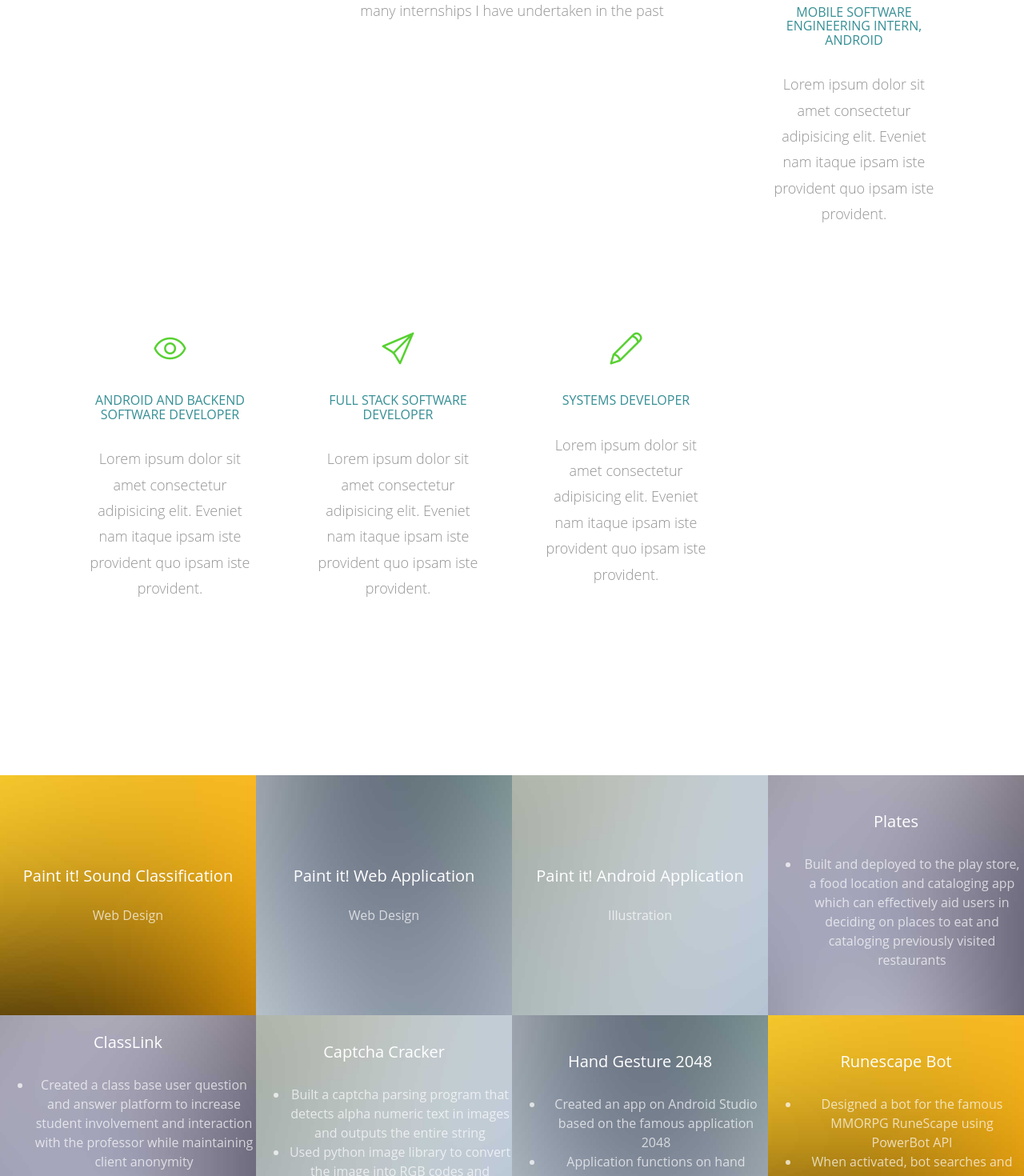
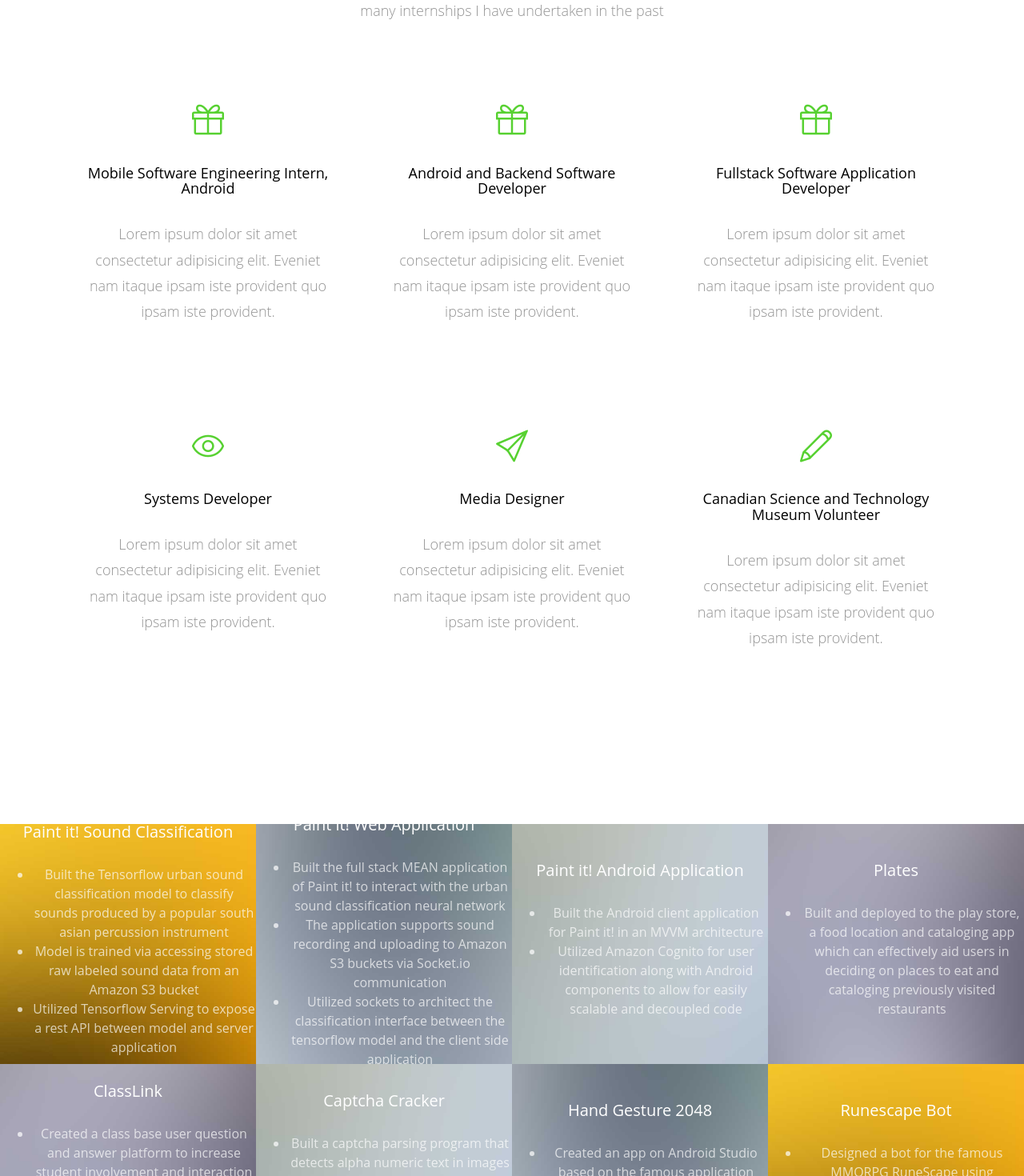
Before and after one commit to RahulChakravarthy/R7chakra-Webapp, an Angular app: page / in a window 1280 px wide. Shown: the part 1540-3010 px from the top of the page at 80% size. Built offline with nearby package versions, Linux system fonts and the light colour scheme; what @ngui/sticky, ng2-scroll-to would draw is missing.

Commit message:
Fixed internship and project sections

```diff
--- a/src/app/app.component.html
+++ b/src/app/app.component.html
@@ -79,32 +79,45 @@
           <h2>Internships</h2>
           <p>I have accumulated a wide variety of technical skills through the many internships I have undertaken in the past</p>
         </div>
-        <div class="col-md-3">
+        <div class="col-md-4">
           <div class="service">
             <div class="icon"><i class="icon-present"></i></div>
-            <h3>Mobile Software Engineering Intern, Android</h3>
+            <h4>Mobile Software Engineering Intern, Android</h4>
             <p>Lorem ipsum dolor sit amet consectetur adipisicing elit. Eveniet nam itaque ipsam iste provident quo ipsam iste provident.</p>
           </div>
         </div>
-        <div class="col-md-3">
+        <div class="col-md-4">
           <div class="service">
-            <div class="icon"><i class="icon-eye"></i></div>
-            <h3>Android and Backend Software Developer</h3>
+            <div class="icon"><i class="icon-present"></i></div>
+            <h4>Android and Backend Software Developer</h4>
             <p>Lorem ipsum dolor sit amet consectetur adipisicing elit. Eveniet nam itaque ipsam iste provident quo ipsam iste provident.</p>
           </div>
         </div>
-        <div class="col-md-3">
+        <div class="col-md-4">
           <div class="service">
-            <div class="icon"><i class="icon-paper-plane"></i></div>
-            <h3>Full Stack Software Developer</h3>
+            <div class="icon"><i class="icon-present"></i></div>
+            <h4>Fullstack Software Application Developer</h4>
             <p>Lorem ipsum dolor sit amet consectetur adipisicing elit. Eveniet nam itaque ipsam iste provident quo ipsam iste provident.</p>
           </div>
         </div>
-
-        <div class="col-md-3">
+        <div class="col-md-4">
+          <div class="service">
+            <div class="icon"><i class="icon-eye"></i></div>
+            <h4>Systems Developer</h4>
+            <p>Lorem ipsum dolor sit amet consectetur adipisicing elit. Eveniet nam itaque ipsam iste provident quo ipsam iste provident.</p>
+          </div>
+        </div>
+        <div class="col-md-4">
+          <div class="service">
+            <div class="icon"><i class="icon-paper-plane"></i></div>
+            <h4>Media Designer</h4>
+            <p>Lorem ipsum dolor sit amet consectetur adipisicing elit. Eveniet nam itaque ipsam iste provident quo ipsam iste provident.</p>
+          </div>
+        </div>
+        <div class="col-md-4">
           <div class="service">
             <div class="icon"><i class="icon-pencil"></i></div>
-            <h3>Systems Developer</h3>
+            <h4>Canadian Science and Technology Museum Volunteer</h4>
             <p>Lorem ipsum dolor sit amet consectetur adipisicing elit. Eveniet nam itaque ipsam iste provident quo ipsam iste provident.</p>
           </div>
         </div>
@@ -112,30 +125,47 @@
     </div>
 
     <div id="fh5co-Projects" data-section="Projects">
-      <a href="../assets/images/img_3.jpg" class="fh5co-item image-popup" style="background-image: url(../assets/images/img_3.jpg)">
+      <a href="https://tablafullstack.herokuapp.com/" target="_blank" class="fh5co-item image-popup" style="background-image: url(../assets/images/img_3.jpg)">
         <div class="fh5co-overlay"></div>
         <div class="fh5co-copy">
           <div class="fh5co-copy-inner">
             <h2 style="visibility: visible; opacity: 1">Paint it! Sound Classification</h2>
-            <h3 style="visibility: visible; opacity: 1">Web Design</h3>
+            <h3 style="visibility: visible; opacity: 1">
+              <ul style="line-height: 150%">
+                <li>Built the Tensorflow urban sound classification model to classify sounds produced by a popular south asian percussion instrument</li>
+                <li>Model is trained via accessing stored raw labeled sound data from an Amazon S3 bucket</li>
+                <li>Utilized Tensorflow Serving to expose a rest API between model and server application</li>
+              </ul>
+            </h3>
           </div>
         </div>
       </a>
-      <a href="../assets/images/img_2.jpg" class="fh5co-item image-popup" style="background-image: url(../assets/images/img_2.jpg)">
+      <a href="https://tablafullstack.herokuapp.com/" target="_blank" class="fh5co-item image-popup" style="background-image: url(../assets/images/img_2.jpg)">
         <div class="fh5co-overlay"></div>
         <div class="fh5co-copy">
           <div class="fh5co-copy-inner">
             <h2 style="visibility: visible; opacity: 1">Paint it! Web Application</h2>
-            <h3 style="visibility: visible; opacity: 1">Web Design</h3>
+            <h3 style="visibility: visible; opacity: 1">
+              <ul style="line-height: 150%">
+                <li>Built the full stack MEAN application of Paint it! to interact with the urban sound classification neural network</li>
+                <li>The application supports sound recording and uploading to Amazon S3 buckets via Socket.io communication</li>
+                <li>Utilized sockets to architect the classification interface between the tensorflow model and the client side application</li>
+                <li>Classified sounds get transformed into visual drawings via D3.js and displayed to the screen</li>
+            </ul></h3>
           </div>
         </div>
       </a>
-      <a href="https://github.com/RahulChakravarthy/Plates" class="fh5co-item image-popup" style="background-image: url(../assets/images/img_1.jpg)">
+      <a href="https://tablafullstack.herokuapp.com/" target="_blank" class="fh5co-item image-popup" style="background-image: url(../assets/images/img_1.jpg)">
         <div class="fh5co-overlay"></div>
         <div class="fh5co-copy">
           <div class="fh5co-copy-inner">
             <h2 style="visibility: visible; opacity: 1">Paint it! Android Application</h2>
-            <h3 style="visibility: visible; opacity: 1">Illustration</h3>
+            <h3 style="visibility: visible; opacity: 1">
+              <ul style="line-height: 150%">
+                <li>Built the Android client application for Paint it! in an MVVM architecture</li>
+                <li>Utilized Amazon Cognito for user identification along with Android components to allow for easily scalable and decoupled code</li>
+              </ul>
+            </h3>
           </div>
         </div>
       </a>
```
Also changed, not shown: 2 other files (tests, documents, lock files or other folders).
